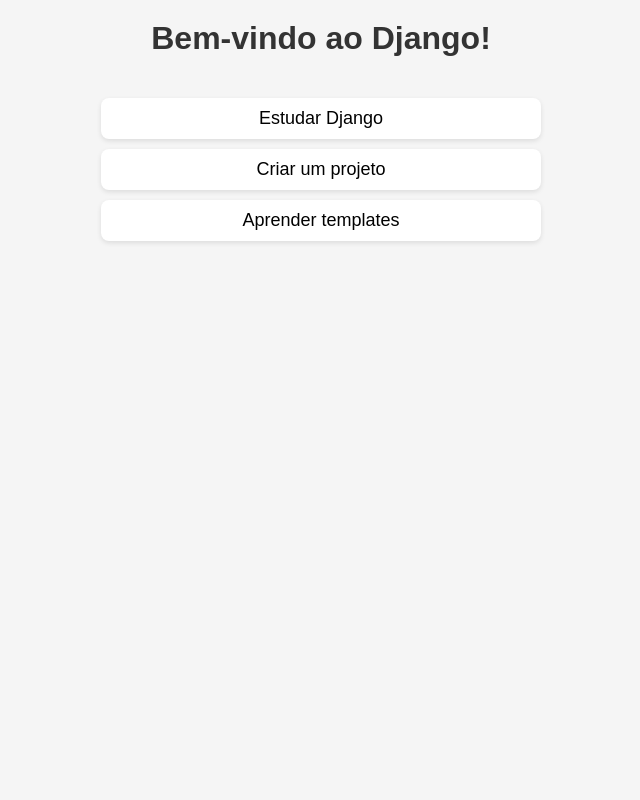
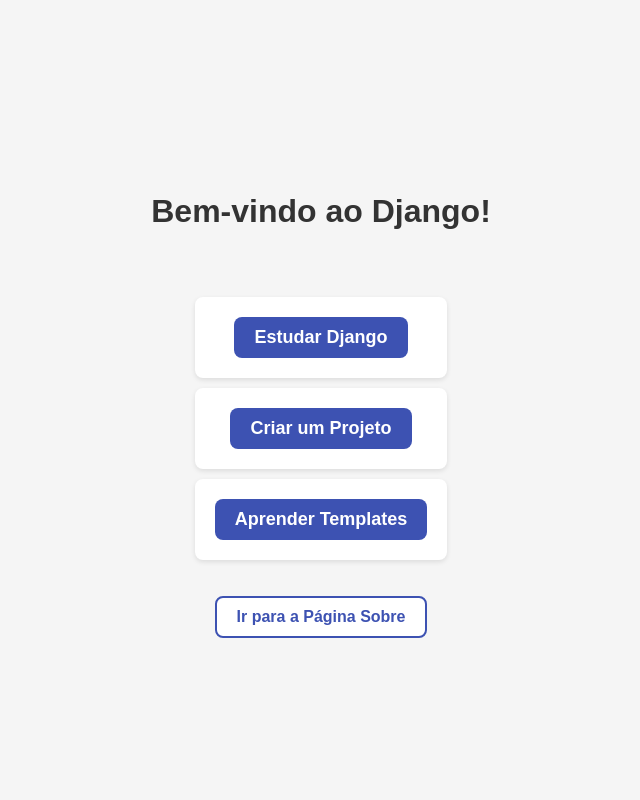
Before and after one commit to carloshnunes/pythonplayground, a Django app: page / in a window 1280 px wide. Shown: the whole page, without its empty margins (319-959 px from the left). Run offline with Django 5.2, Linux system fonts and the light colour scheme.

Commit message:
fixing: changes on project

```diff
--- a/myproject/settings.py
+++ b/myproject/settings.py
@@ -54,7 +54,7 @@ ROOT_URLCONF = 'myproject.urls'
 TEMPLATES = [
     {
         'BACKEND': 'django.template.backends.django.DjangoTemplates',
-        'DIRS': [BASE_DIR / "templates"],  # Aponta para a pasta 'templates' na raiz do projeto
+        'DIRS': [BASE_DIR / "templates"],  # Adiciona a pasta templates
         'APP_DIRS': True,
         'OPTIONS': {
             'context_processors': [
--- a/myproject/urls.py
+++ b/myproject/urls.py
@@ -5,4 +5,8 @@ from . import views
 urlpatterns = [
     path('admin/', admin.site.urls),
     path('', views.home, name='home'),
+    path('about/', views.about, name='about'),
+    path('study-django/', views.study_django, name='study_django'),
+    path('create-project/', views.create_project, name='create_project'),
+    path('learn-templates/', views.learn_templates, name='learn_templates'),
 ]
--- a/myproject/views.py
+++ b/myproject/views.py
@@ -1,8 +1,17 @@
 from django.shortcuts import render
 
 def home(request):
-  tasks = ["Estudar Django", "Criar um projeto", "Aprender templates"]
-  return render(request, 'home.html', {'tasks': tasks})
+    tasks = ["Study Django", "Create a Project", "Learn Templates"]
+    return render(request, 'index.html', {'tasks': tasks})
 
 def about(request):
     return render(request, 'about.html')
+
+def study_django(request):
+    return render(request, 'study_django.html')
+
+def create_project(request):
+    return render(request, 'create_project.html')
+
+def learn_templates(request):
+    return render(request, 'learn_templates.html')
--- a/static/css/styles.css
+++ b/static/css/styles.css
@@ -3,6 +3,13 @@ body {
   background-color: #f5f5f5;
   margin: 0;
   padding: 0;
+  display: flex;
+  flex-direction: column;
+  align-items: center;
+  justify-content: center;
+  min-height: 100vh;
+  margin: 0;
+  background-color: #f5f5f5;
 }
 
 h1 {
@@ -26,3 +33,56 @@ li {
   text-align: center;
   font-size: 18px;
 }
+
+a {
+  text-decoration: none; /* Remove o sublinhado */
+  color: #fff; /* Cor do texto */
+  background-color: #3d52b2; /* Cor de fundo do botão */
+  padding: 10px 20px; /* Espaçamento interno */
+  border-radius: 8px; /* Bordas arredondadas */
+  font-weight: bold; /* Texto em negrito */
+  display: inline-block;
+  margin: 10px auto;
+  text-align: center;
+  transition: background-color 0.3s ease;
+}
+a:hover {
+  background-color: #2c3e91;
+}
+/* Estilo para botões principais */
+.button-primary {
+  text-decoration: none;
+  color: #fff;
+  background-color: #3d52b2;
+  padding: 10px 20px;
+  border-radius: 8px;
+  font-weight: bold;
+  display: inline-block;
+  margin: 10px auto;
+  text-align: center;
+  transition: background-color 0.3s ease;
+}
+
+.button-primary:hover {
+  background-color: #2c3e91;
+}
+
+/* Estilo para botões secundários */
+.button-secondary {
+  text-decoration: none;
+  color: #3d52b2;
+  background-color: #fff;
+  border: 2px solid #3d52b2;
+  padding: 10px 20px;
+  border-radius: 8px;
+  font-weight: bold;
+  display: inline-block;
+  margin: 10px auto;
+  text-align: center;
+  transition: background-color 0.3s ease, color 0.3s ease;
+}
+
+.button-secondary:hover {
+  background-color: #3d52b2;
+  color: #fff;
+}
--- a/templates/home.html
+++ /dev/null
@@ -1,22 +0,0 @@
-{% load static %}
-<link rel="stylesheet" href="{% static 'css/styles.css' %}">
-
-<!DOCTYPE html>
-<html lang="en">
-
-<head>
-  <meta charset="UTF-8">
-  <meta name="viewport" content="width=device-width, initial-scale=1.0">
-  <title>Minha Página Inicial</title>
-</head>
-
-<body>
-  <h1>Bem-vindo ao Django!</h1>
-  <ul>
-    {% for task in tasks %}
-    <li>{{ task }}</li>
-    {% endfor %}
-  </ul>
-</body>
-
-</html>
--- /dev/null
+++ b/templates/index.html
@@ -0,0 +1,24 @@
+<!DOCTYPE html>
+<html lang="en">
+
+<head>
+  <meta charset="UTF-8">
+  <meta name="viewport" content="width=device-width, initial-scale=1.0">
+  <title>Minha Página Inicial</title>
+  {% load static %}
+  <link rel="stylesheet" href="{% static 'css/styles.css' %}">
+</head>
+
+<body>
+  <h1>Bem-vindo ao Django!</h1>
+  <ul>
+    <li><a href="{% url 'study_django' %}" class="button-primary">Estudar Django</a></li>
+    <li><a href="{% url 'create_project' %}" class="button-primary">Criar um Projeto</a></li>
+    <li><a href="{% url 'learn_templates' %}" class="button-primary">Aprender Templates</a></li>
+  </ul>
+  <div>
+    <a href="{% url 'about' %}" class="button-secondary">Ir para a Página Sobre</a>
+  </div>
+</body>
+
+</html>
```
Also changed, not shown: templates/about.html (added, +20 -0 lines), templates/create_project.html (added, +23 -0 lines), templates/learn_templates.html (added, +23 -0 lines), templates/study_django.html (added, +23 -0 lines).
